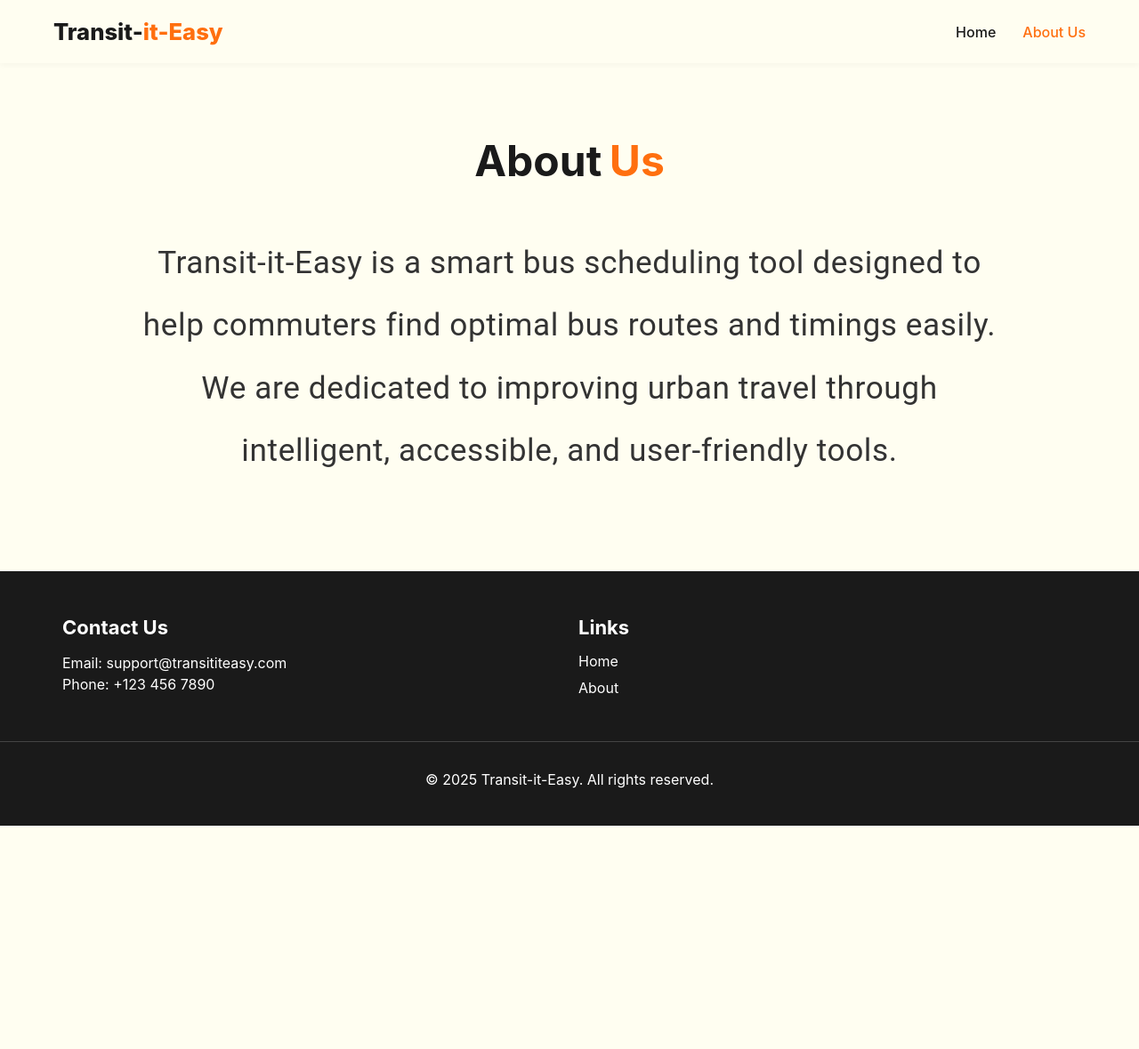
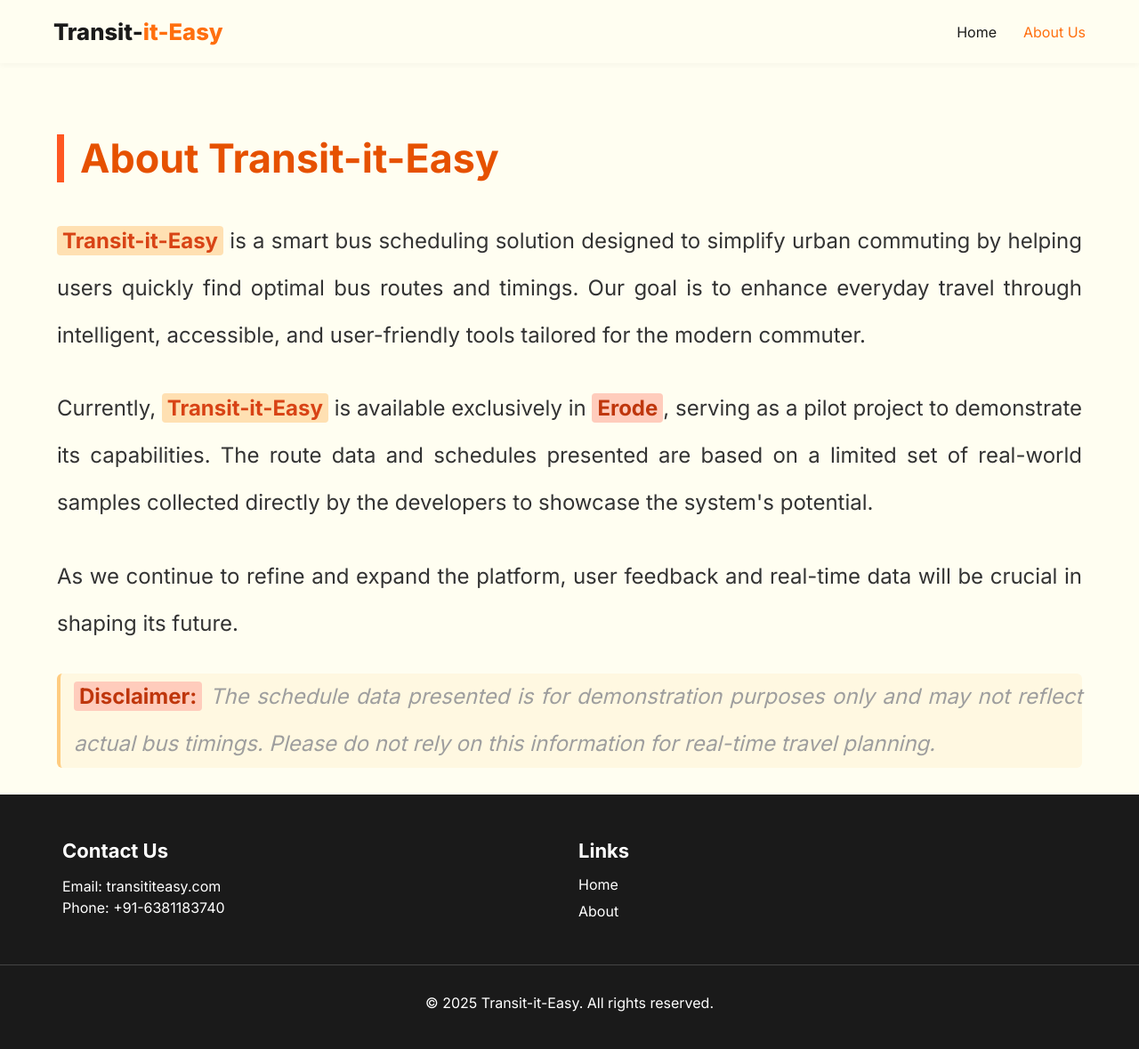
Before and after one commit to Karthikeyan130405/Transit-it-Easy, a Flask app: page /about.html in a window 1280 px wide. Shown: the whole page at 89% size. Before the commit the page ends 928 px from the top, so only its background shows below. Run offline with Flask 3, Linux system fonts and the light colour scheme.

Commit message:
Updated code and files

```diff
--- /dev/null
+++ b/backend/Procfile.txt
@@ -0,0 +1 @@
+web: gunicorn app:app
--- a/backend/static/style.css
+++ b/backend/static/style.css
@@ -23,8 +23,6 @@
     background: #fffef1;
     box-shadow: 0 2px 6px rgba(0, 0, 0, 0.04);
     padding: 20px 0;
-    position: sticky;
-    top: 0;
     z-index: 100;
   }
 
@@ -61,81 +59,63 @@
   }
 
   /* === CONTENT SECTION === */
-  .content-section {
-    text-align: center;
-    padding: 80px 20px;
+  .about-section {
+    width: 100%;
+    padding: 80px 5%;
+    background: linear-gradient(to right, #fff8e1, #fff3e0);
+    font-family: 'Merriweather', serif;
+    color: #333;
   }
 
-  .content-section h3 {
-    font-size: 36px;
-    font-weight: bold;
-    margin-bottom: 30px;
+  .about-content {
+    width: 100%;
+    padding: 0 5%;
   }
 
-  .content-section h3 span {
-    font-size: 48px;
+  .about-content h2 {
+    font-size: 2.8em;
+    color: #e65100;
+    margin-top: 80px;
+    margin-bottom: 40px;
+    text-align: left;
+    border-left: 8px solid #ff5722;
+    padding-left: 18px;
+    font-weight: 700;
   }
 
-  .content-section h3 span:nth-child(1) {
-    color: #1a1a1a;
+  .about-content p {
+    font-size: 1.5em;
+    line-height: 2.2;
+    margin-bottom: 30px;
+    text-align: justify;
   }
 
-  .content-section h3 span:nth-child(2) {
-    color: #ff6f0f;
+  .about-content strong {
+    color: #d84315;
+    font-weight: 700;
+    background-color: #ffe0b2;
+    padding: 2px 6px;
+    border-radius: 4px;
   }
 
-  /* === 3D ENHANCED PARAGRAPH === */
-  /* === CLEAN, LARGE PARAGRAPH === */
-.content-section p {
-  font-family: 'Roboto', sans-serif; /* Elegant modern font */
-  font-size: 2.2rem; /* Increased font size */
-  color: #333;
-  max-width: 1000px;
-  margin: 0 auto;
-  line-height: 2;
-  text-align: center;
-  padding: 20px;
-  background: none; /* Removed background */
-  border-radius: 0; /* Removed rounded corners */
-  box-shadow: none; /* Removed shadows */
-  transform: none;
-  transition: none;
-  font-weight: 400;
-  letter-spacing: 0.6px;
-  word-wrap: break-word;
-  position: relative;
-  z-index: 1;
-  overflow: visible;
-}
-
-.content-section p:hover {
-  transform: none;
-  box-shadow: none;
-  background: none;
-}
-
-.content-section p::before {
-  display: none; /* Completely remove the shine effect */
-}
-
-
-  @keyframes shine {
-    0% {
-      transform: rotate(30deg) translate(-100%, -100%);
-      opacity: 0.2;
-    }
-    50% {
-      transform: rotate(30deg) translate(50%, 50%);
-      opacity: 0.3;
-    }
-    100% {
-      transform: rotate(30deg) translate(150%, 150%);
-      opacity: 0.1;
-    }
+  .about-content em {
+    font-style: normal;
+    font-weight: 700;
+    color: #bf360c;
+    background-color: #ffccbc;
+    padding: 2px 6px;
+    border-radius: 4px;
   }
-
-
-
+  .disclaimer {
+    font-size: 1.1em;
+    color: #9e9e9e;
+    font-style: italic;
+    margin-top: 20px;
+    border-left: 4px solid #ffcc80;
+    padding-left: 15px;
+    background-color: #fff8e1;
+    border-radius: 6px;
+  }
   /* === FOOTER === */
   .site-footer {
     background-color: #1a1a1a;
--- a/backend/static/styles.css
+++ b/backend/static/styles.css
@@ -23,8 +23,6 @@ body {
   background: #fffef1;
   box-shadow: 0 2px 6px rgba(0, 0, 0, 0.04);
   padding: 20px 0;
-  position: sticky;
-  top: 0;
   z-index: 100;
 }
 
--- a/backend/templates/about.html
+++ b/backend/templates/about.html
@@ -5,6 +5,8 @@
   <meta name="viewport" content="width=device-width, initial-scale=1.0" />
   <title>About Us - Transit-it-Easy</title>
   <link rel="stylesheet" href="{{ url_for('static', filename='style.css') }}">
+  <link href="https://fonts.googleapis.com/css2?family=Inter:wght@400;600;700;800&display=swap" rel="stylesheet">
+  <link href="https://fonts.googleapis.com/css2?family=Merriweather:wght@400;700&display=swap" rel="stylesheet">
 </head>
 <body>
   <header class="main-header">
@@ -19,26 +21,32 @@
     </div>
   </header>
 
-  <section class="content-section">
-    <h3><span>About</span> <span>Us</span></h3>
+  <div class="about-content">
+    <h2>About Transit-it-Easy</h2>
     <p>
-      Transit-it-Easy is a smart bus scheduling tool designed to help commuters
-      find optimal bus routes and timings easily. We are dedicated to improving
-      urban travel through intelligent, accessible, and user-friendly tools.
+      <strong>Transit-it-Easy</strong> is a smart bus scheduling solution designed to simplify urban commuting by helping users quickly find optimal bus routes and timings. Our goal is to enhance everyday travel through intelligent, accessible, and user-friendly tools tailored for the modern commuter.
     </p>
-  </section>
-
+    <p>
+      Currently, <strong>Transit-it-Easy</strong> is available exclusively in <em>Erode</em>, serving as a pilot project to demonstrate its capabilities. The route data and schedules presented are based on a limited set of real-world samples collected directly by the developers to showcase the system's potential.
+    </p>
+    <p>
+      As we continue to refine and expand the platform, user feedback and real-time data will be crucial in shaping its future.
+    </p>
+    <p class="disclaimer">
+      <em>Disclaimer:</em> The schedule data presented is for demonstration purposes only and may not reflect actual bus timings. Please do not rely on this information for real-time travel planning.
+    </p>
+  </div>
   <footer class="site-footer">
     <div class="container">
       <div class="col">
         <h5>Contact Us</h5>
-        <p>Email: support@transititeasy.com</p>
-        <p>Phone: +123 456 7890</p>
+        <p>Email: transititeasy.com</p>
+        <p>Phone: +91-6381183740</p>
       </div>
       <div class="col">
         <h5>Links</h5>
         <ul class="footer-links">
-          <li><a href="index.html">Home</a></li>
+          <li><a href="{{ url_for('home') }}">Home</a></li>
           <li><a href="about.html">About</a></li>
         </ul>
       </div>
--- a/backend/templates/index.html
+++ b/backend/templates/index.html
@@ -70,14 +70,13 @@
         <ul class="footer-links">
           <li><a href="#">Home</a></li>
           <li><a href="about.html">About</a></li>
-          <li><a href="#">Contact</a></li>
         </ul>
       </div>
       <div class="col">
         <h5>Contact Us</h5>
         <ul class="footer-links">
-          <li><i class="fas fa-envelope"></i> support@transititeasy.com</li>
-          <li><i class="fas fa-phone"></i> +123 456 7890</li>
+          <li><i class="fas fa-envelope"></i> transititeasy.com</li>
+          <li><i class="fas fa-phone"></i> +91-6381183740</li>
         </ul>
       </div>
     </div>
```
